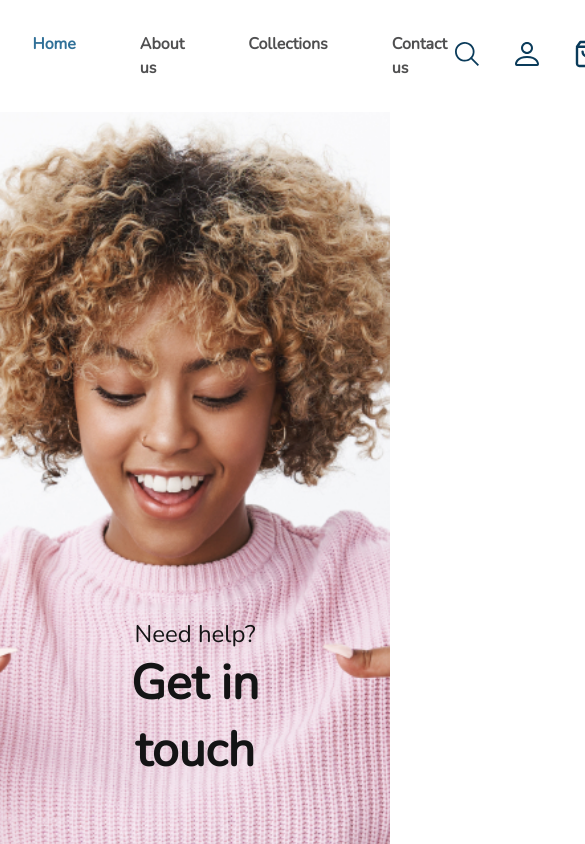
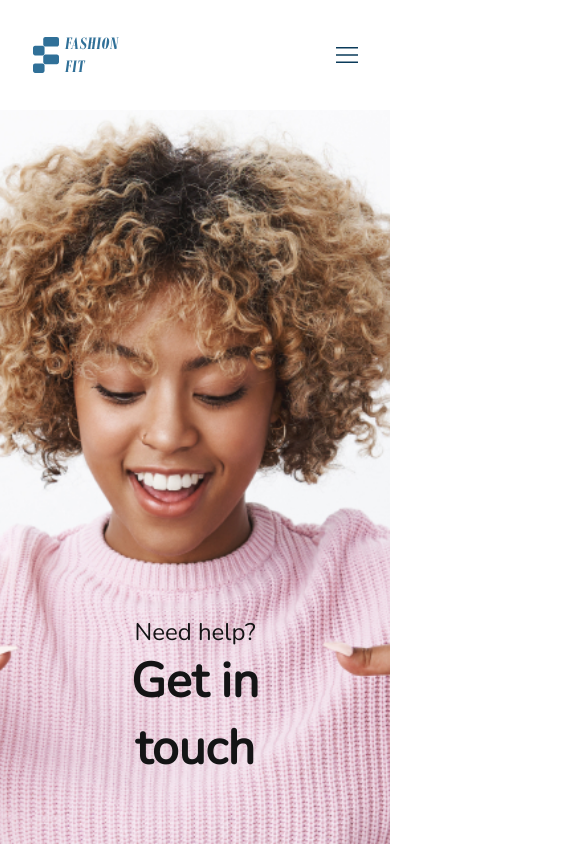
Before and after one commit to codejutsu1/fashion-fit, a Vue app: page /contact-us in a window 390 px wide. Shown: the top 844 px of the page, 585 px wide, since content can reach past the window. Built offline with nearby package versions, Linux system fonts and the light colour scheme.

Commit message:
made the navigation reponsive

```diff
--- a/src/components/Header.vue
+++ b/src/components/Header.vue
@@ -9,7 +9,7 @@
                 <img src="/images/logo/logo.svg" alt="Fashion Fit Logo">
             </div>
             <nav>
-            <ul class="flex space-x-16 font-bold text-base text">
+                <ul class="hidden lg:flex space-x-16 font-bold text-base text">
                     <li>
                         <RouterLink class="text-[#307098]" to="/">Home</RouterLink>
                     </li>
@@ -24,12 +24,15 @@
                     </li>
                 </ul>
             </nav>
-            <div class="flex space-x-5">
+            <div class="hidden lg:flex space-x-5">
                 <img class="w-full h-full object-fit cursor-pointer" src="/images/icons/search.svg" alt="Search Icon">
                 <img class="w-full h-full object-fit cursor-pointer" src="/images/icons/person.svg" alt="Person Icon">
                 <img class="w-full h-full object-fit cursor-pointer" src="/images/icons/cart.svg" alt="Cart Icon">
                 <img class="w-full h-full object-fit cursor-pointer" src="/images/icons/wishlist.svg" alt="Wishlist Icon">
             </div>
+            <div class="lg:hidden">
+                <img src="/images/icons/menu.svg" alt="Menu Bar">
+            </div>
         </div>
     </header>
 </template>
```
Also changed, not shown: public/images/icons/menu.svg (added). Lines whose indentation alone changed are shown as unchanged.
